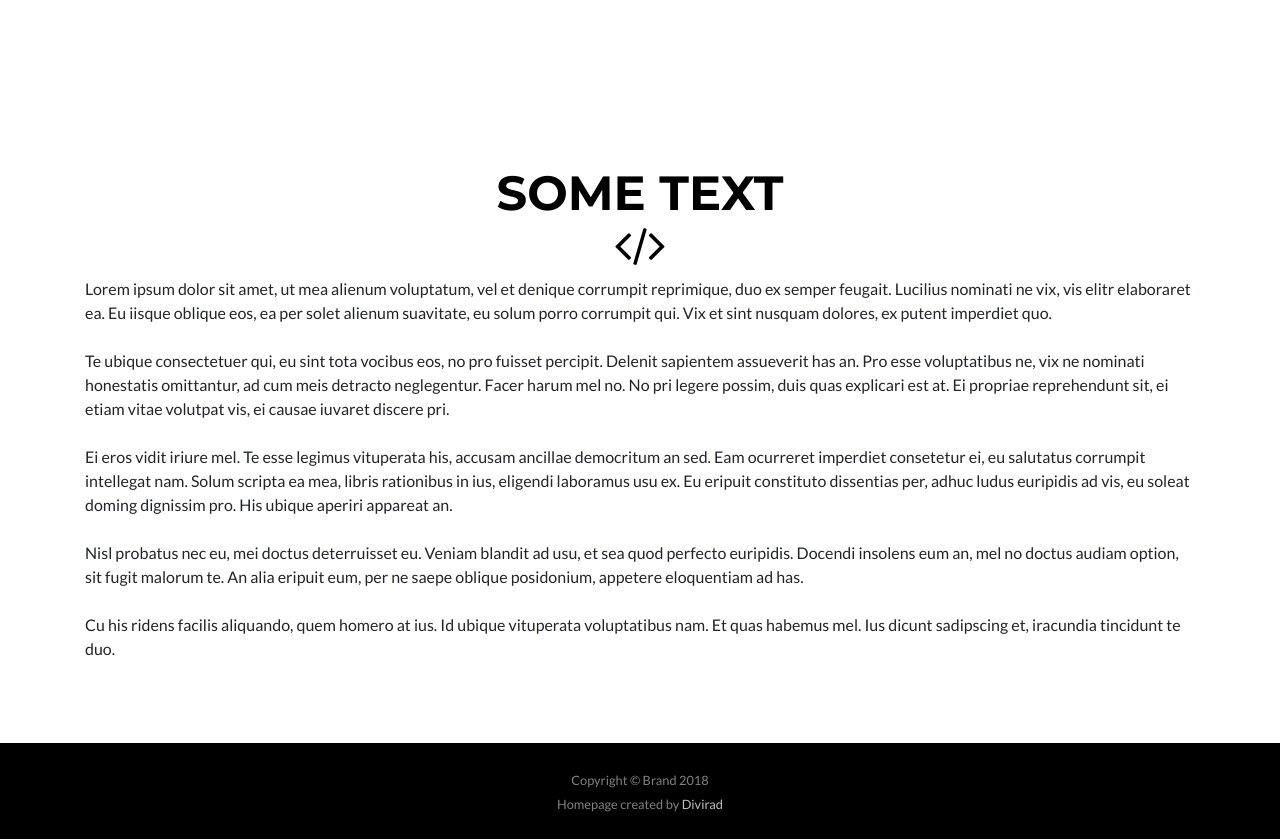
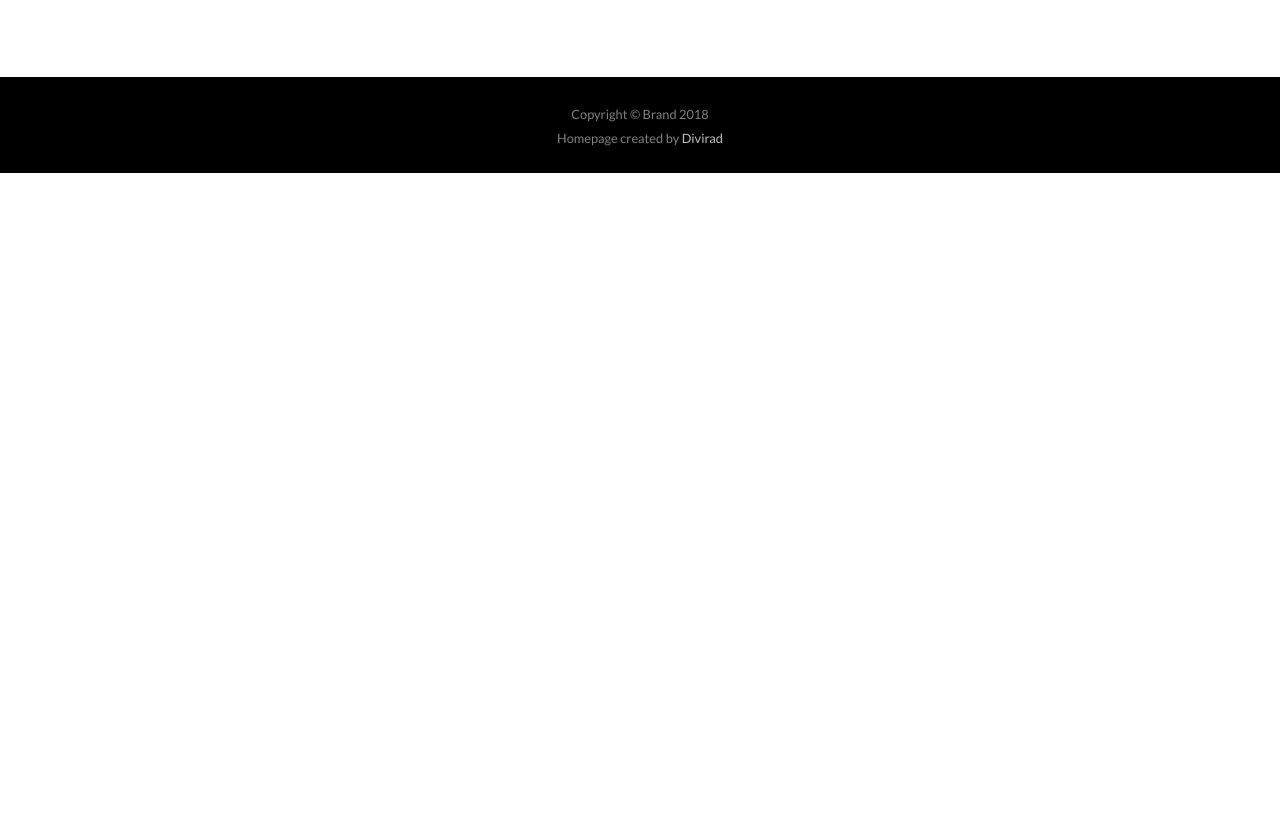
Before and after one commit to Estreuselito/fscodinginitiative.github.io, a plain HTML site: page about.html in a window 1280 px wide. Shown: the part 922-1761 px from the top of the page. After the commit the page ends 1095 px from the top, so only its background shows below. Drawn offline with nearby package versions, Linux system fonts and the light colour scheme.

Commit message:
Remove bottom Text

```diff
--- a/about.html
+++ b/about.html
@@ -65,19 +65,6 @@
             </div>
         </div>
     </div>
-    <section id="portfolio" class="portfolio">
-        <div class="container">
-            <h2 class="text-uppercase text-center text-secondary" style="color: #000000;">SOme Text</h2>
-            <h2 class="text-uppercase text-center text-secondary" style="color: #000000;"><i class="fa fa-code"></i></h2>
-            <p>Lorem ipsum dolor sit amet, ut mea alienum voluptatum, vel et denique corrumpit reprimique, duo ex semper feugait. Lucilius nominati ne vix, vis elitr elaboraret ea. Eu iisque oblique eos, ea per solet alienum suavitate, eu solum porro corrumpit
-                qui. Vix et sint nusquam dolores, ex putent imperdiet quo.<br><br>Te ubique consectetuer qui, eu sint tota vocibus eos, no pro fuisset percipit. Delenit sapientem assueverit has an. Pro esse voluptatibus ne, vix ne nominati honestatis
-                omittantur, ad cum meis detracto neglegentur. Facer harum mel no. No pri legere possim, duis quas explicari est at. Ei propriae reprehendunt sit, ei etiam vitae volutpat vis, ei causae iuvaret discere pri.<br><br>Ei eros vidit iriure mel.
-                Te esse legimus vituperata his, accusam ancillae democritum an sed. Eam ocurreret imperdiet consetetur ei, eu salutatus corrumpit intellegat nam. Solum scripta ea mea, libris rationibus in ius, eligendi laboramus usu ex. Eu eripuit constituto
-                dissentias per, adhuc ludus euripidis ad vis, eu soleat doming dignissim pro. His ubique aperiri appareat an.<br><br>Nisl probatus nec eu, mei doctus deterruisset eu. Veniam blandit ad usu, et sea quod perfecto euripidis. Docendi insolens
-                eum an, mel no doctus audiam option, sit fugit malorum te. An alia eripuit eum, per ne saepe oblique posidonium, appetere eloquentiam ad has.<br><br>Cu his ridens facilis aliquando, quem homero at ius. Id ubique vituperata voluptatibus
-                nam. Et quas habemus mel. Ius dicunt sadipscing et, iracundia tincidunt te duo.</p>
-        </div>
-    </section>
     <div class="copyright py-4 text-center text-white">
         <div class="container"><small style="color: rgb(129,129,129);">Copyright ©&nbsp;Brand 2018<br>Homepage created by <a href="https://divirad.com">Divirad</a><br></small></div>
     </div>
```
